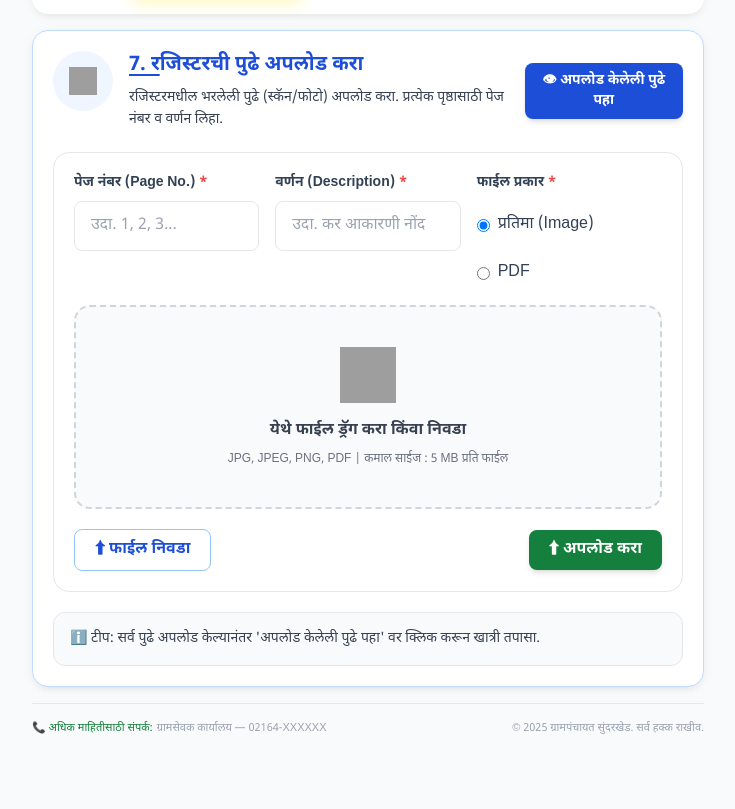
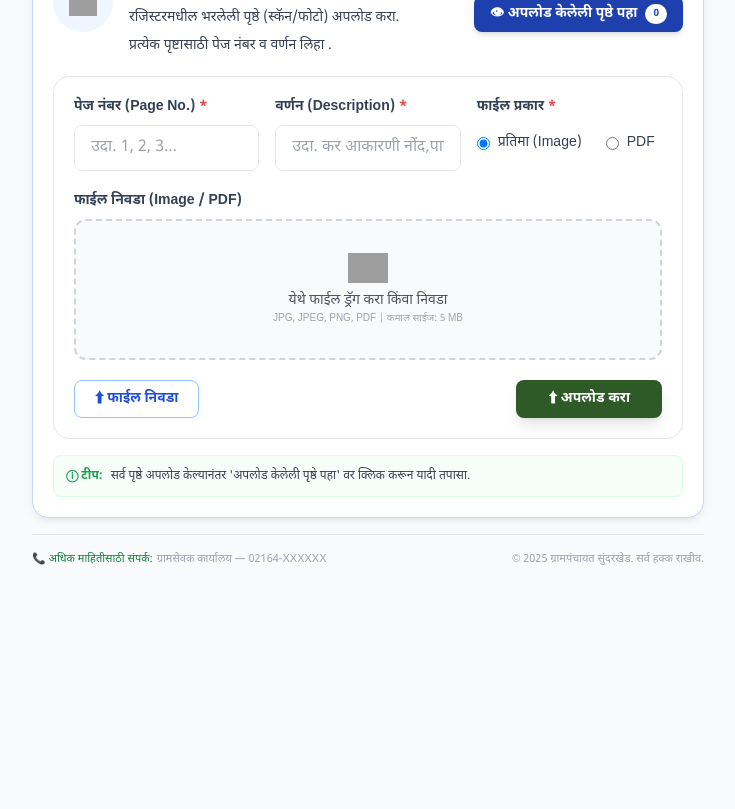
Before and after one commit to bankarnikita46-sketch/QR, a plain HTML site: page index.html in a window 1280 px wide. Shown: the part 1222-2031 px from the top of the page, without its empty margins (272-1007 px from the left). After the commit the page ends 1862 px from the top, so only its background shows below. Drawn offline with nearby package versions, Linux system fonts and the light colour scheme; grey boxes are pictures that could not be loaded.

Commit message:
Update index.html

```diff
--- a/index.html
+++ b/index.html
@@ -111,7 +111,7 @@
                 </div>
                 <div class="bg-orange-50 rounded-full p-1 self-center"><img src="https://img.icons8.com/ios-glyphs/30/c2410c/expand-arrow.png" class="w-4 h-4"/></div>
             </div>
-            <div class="grid grid-cols-1 sm:grid-cols-2 lg:grid-cols-4 gap-4 px-2">
+            <div class="flex items-stretch justify-between gap-2 px-2">
                 <div class="bg-orange-50/50 p-3 rounded-xl text-center flex-1 border border-orange-100 relative">
                     <span class="absolute top-2 left-1/2 -translate-x-1/2 bg-orange-600 text-white text-[10px] w-5 h-5 flex items-center justify-center rounded-full font-bold">1</span>
                     <p class="text-[10px] mt-6 font-medium text-orange-900 leading-tight">सर्वप्रथम शीर्षकाबाबतची माहिती (ग्रामपंचायत, वर्ष इ.) भरा.</p>
@@ -246,130 +246,203 @@
     </a>
 
 </div>
-
-<!-- ONLY SECTION 7 IS RESPONSIVE - rest remains same -->
-<div class="bg-white rounded-2xl p-5 card-shadow border border-blue-200 transition-all upload-section">
-
-    <!-- Header - responsive flex column on mobile -->
-    <div class="flex items-start justify-between mb-5 flex-col-mobile md:flex-row md:items-center">
-
+<!-- Section 7: Upload with Popup Modal -->
+<div class="bg-white rounded-2xl p-5 card-shadow border border-blue-200 transition-all mb-10">
+    <!-- Header -->
+    <div class="flex items-start justify-between mb-5 flex-col md:flex-row md:items-center">
         <div class="flex gap-4 items-start">
             <div class="bg-blue-50 p-4 rounded-full shrink-0">
-                <img src="https://img.icons8.com/ios-filled/50/2563eb/upload-to-cloud.png"
-                     class="w-7 h-7 icon-mobile"/>
+                <img src="https://img.icons8.com/ios-filled/50/2563eb/upload-to-cloud.png" class="w-7 h-7"/>
             </div>
+            <div>
+                <h3 class="text-blue-700 font-bold text-xl">
+                    <span class="underline underline-offset-4 decoration-blue-700">7. र</span>जिस्टरची पृष्ठे अपलोड करा
+                </h3>
+                <p class="text-sm text-gray-700 mt-2">रजिस्टरमधील भरलेली पृष्ठे (स्कॅन/फोटो) अपलोड करा.<p class="text-sm text-gray-700 mt-2"> प्रत्येक पृष्टासाठी पेज नंबर व वर्णन लिहा .</p></p>
+            </div>
+        </div>
+        <button onclick="openModal()" class="bg-[#1e40af] text-white px-4 py-2 rounded-lg text-sm font-bold flex items-center gap-2 shadow-md hover:bg-blue-800 transition-all">
+            👁 अपलोड केलेली पृष्ठे पहा <span id="fileCountBadge" class="bg-white text-blue-700 rounded-full px-2 text-[10px]">0</span>
+        </button>
+    </div>
 
+    <!-- Form Area -->
+    <div class="border rounded-2xl p-5 bg-white">
+        <div class="grid grid-cols-1 md:grid-cols-2 lg:grid-cols-3 gap-4 mb-5">
             <div>
-                <h3 class="text-blue-700 font-bold text-xl title-mobile">
-                    <span class="underline underline-offset-4 decoration-blue-700">7. र</span>जिस्टरची पुढे अपलोड करा
-                </h3>
-
-                <p class="text-sm text-gray-700 mt-2 leading-relaxed">
-                    रजिस्टरमधील भरलेली पुढे (स्कॅन/फोटो) अपलोड करा.
-                    प्रत्येक पृष्ठासाठी पेज नंबर व वर्णन लिहा.
-                </p>
+                <label class="block text-sm font-semibold mb-2">पेज नंबर (Page No.) <span class="text-red-500">*</span></label>
+                <input type="text" id="pageNo" placeholder="उदा. 1, 2, 3..." class="w-full border rounded-lg px-4 py-2.5 outline-none focus:ring-2 focus:ring-blue-200">
+            </div>
+            <div>
+                <label class="block text-sm font-semibold mb-2">वर्णन (Description) <span class="text-red-500">*</span></label>
+                <input type="text" id="description" placeholder="उदा. कर आकारणी नोंद,पावती नोंद इ." class="w-full border rounded-lg px-4 py-2.5 outline-none focus:ring-2 focus:ring-blue-200">
+            </div>
+            <div>
+                <label class="block text-sm font-semibold mb-2">फाईल प्रकार <span class="text-red-500">*</span></label>
+                <div class="flex gap-6 pt-2">
+                    <label class="flex items-center gap-2 text-sm"><input type="radio" name="ftype" value="प्रतिमा" checked> प्रतिमा (Image)</label>
+                    <label class="flex items-center gap-2 text-sm"><input type="radio" name="ftype" value="PDF"> PDF</label>
+                </div>
             </div>
         </div>
 
-        <!-- View Upload Button - responsive full width on small screens -->
-        <button class="bg-blue-700 text-white px-4 py-2 rounded-lg text-sm font-bold flex items-center gap-2 shadow-md button-wrap btn-full-mobile md:w-auto">
-            👁 अपलोड केलेली पुढे पहा
-        </button>
+        <p class="text-sm font-semibold mb-2">फाईल निवडा (Image / PDF)</p>
+        <div onclick="document.getElementById('fileInput').click()" class="border-2 border-dashed border-gray-300 rounded-xl p-8 text-center bg-gray-50 cursor-pointer hover:bg-gray-100 transition-all">
+            <img src="https://img.icons8.com/ios/50/9ca3af/upload-to-cloud.png" class="mx-auto mb-2 w-10"/>
+            <p id="fileStatus" class="text-sm font-medium text-gray-600">येथे फाईल ड्रॅग करा किंवा निवडा</p>
+            <p class="text-[10px] text-gray-400">JPG, JPEG, PNG, PDF | कमाल साईज: 5 MB</p>
+            <input type="file" id="fileInput" class="hidden" onchange="handleFileSelect()">
+        </div>
 
+        <div class="flex justify-between mt-5">
+            <button onclick="document.getElementById('fileInput').click()" class="border border-blue-300 text-blue-700 px-5 py-2 rounded-lg text-sm font-bold flex items-center gap-2">
+                ⬆ फाईल निवडा
+            </button>
+            <button onclick="saveData()" class="bg-[#2d5a27] text-white px-8 py-2 rounded-lg text-sm font-bold flex items-center gap-2 shadow-lg">
+                ⬆ अपलोड करा
+            </button>
+        </div>
     </div>
 
-    <!-- Form -->
-    <div class="border rounded-2xl p-5 inner-padding-mobile">
+    <!-- Info Note -->
+    <div class="mt-4 bg-green-50/50 border border-green-100 rounded-lg p-3 flex items-center gap-2 text-xs text-gray-700">
+        <span class="text-green-600 font-bold">ⓘ टीप:</span> सर्व पृष्ठे अपलोड केल्यानंतर 'अपलोड केलेली पृष्ठे पहा' वर क्लिक करून यादी तपासा.
+    </div>
+</div>
 
-        <!-- Top Inputs - responsive grid: mobile 1 column, md+ 3 columns -->
-        <div class="grid grid-cols-1 md:grid-cols-3 gap-4 mb-5 grid-mobile">
-
-            <!-- Page Number -->
-            <div>
-                <label class="block text-sm font-semibold mb-2">
-                    पेज नंबर (Page No.) <span class="text-red-500">*</span>
-                </label>
-
-                <input type="text"
-                       placeholder="उदा. 1, 2, 3..."
-                       class="w-full border rounded-lg px-4 py-3 outline-none focus:ring-2 focus:ring-blue-200">
-            </div>
-
-            <!-- Description -->
-            <div>
-                <label class="block text-sm font-semibold mb-2">
-                    वर्णन (Description) <span class="text-red-500">*</span>
-                </label>
-
-                <input type="text"
-                       placeholder="उदा. कर आकारणी नोंद"
-                       class="w-full border rounded-lg px-4 py-3 outline-none focus:ring-2 focus:ring-blue-200">
-            </div>
-
-            <!-- File Type -->
-            <div>
-                <label class="block text-sm font-semibold mb-2">
-                    फाईल प्रकार <span class="text-red-500">*</span>
-                </label>
-
-                <div class="flex gap-6 pt-3 flex-wrap">
-
-                    <label class="flex items-center gap-2">
-                        <input type="radio" name="filetype" checked>
-                        प्रतिमा (Image)
-                    </label>
-
-                    <label class="flex items-center gap-2">
-                        <input type="radio" name="filetype">
-                        PDF
-                    </label>
-
-                </div>
-            </div>
-
+<!-- Modal (Popup Window) -->
+<div id="uploadModal" class="fixed inset-0 bg-black/60 backdrop-blur-sm z-50 hidden flex items-center justify-center p-4">
+    <div class="bg-white w-full max-w-3xl rounded-3xl shadow-2xl overflow-hidden animate-in fade-in zoom-in duration-300">
+        <!-- Modal Header -->
+        <div class="flex justify-between items-center p-5 border-b">
+            <h3 class="text-lg font-bold flex items-center gap-2 text-[#1e40af]">
+                👁 अपलोड केलेली पृष्ठे <span id="modalCount" class="bg-blue-700 text-white rounded-full px-2.5 py-0.5 text-xs">0</span>
+            </h3>
+            <button onclick="closeModal()" class="text-gray-400 hover:text-gray-600 text-2xl font-bold">&times;</button>
         </div>
 
-        <!-- Upload Area - fully responsive -->
-        <div
-            class="border-2 border-dashed border-gray-300 rounded-2xl p-10 text-center mb-5 bg-gray-50">
-
-            <img src="https://img.icons8.com/ios/100/9ca3af/upload-to-cloud.png"
-                 class="w-14 h-14 mx-auto mb-4"/>
-
-            <p class="font-semibold text-gray-700 mb-2">
-                येथे फाईल ड्रॅग करा किंवा निवडा
-            </p>
-
-            <p class="text-xs text-gray-500">
-                JPG, JPEG, PNG, PDF | कमाल साईज : 5 MB प्रति फाईल
-            </p>
-
+        <!-- Modal Body (Table) -->
+        <div class="p-4 max-h-[60vh] overflow-y-auto">
+            <table class="w-full text-left border-collapse">
+                <thead>
+                    <tr class="bg-blue-50 text-blue-900 text-xs font-bold uppercase tracking-wider">
+                        <th class="p-3 border">अ.क्र.</th>
+                        <th class="p-3 border">पेज नंबर</th>
+                        <th class="p-3 border">वर्णन (Description)</th>
+                        <th class="p-3 border">प्रतिमा (Image)</th>
+                        <th class="p-3 border text-center">कृती</th>
+                    </tr>
+                </thead>
+                <tbody id="tableBody" class="text-sm">
+                    <!-- Rows will be added here via JS -->
+                </tbody>
+            </table>
+            <div id="emptyState" class="text-center py-10 text-gray-400 italic hidden">अद्याप कोणतीही पृष्ठे अपलोड केलेली नाहीत.</div>
         </div>
 
+        <!-- Modal Footer -->
+        <div class="p-4 border-t bg-gray-50 flex justify-center">
+            <button onclick="closeModal()" class="px-10 py-2 bg-white border border-gray-300 rounded-lg font-bold text-sm text-gray-700 hover:bg-gray-100">बंद करा</button>
+        </div>
+    </div>
+</div>
 
-        <!-- Bottom Buttons - responsive wrap / full width on mobile -->
-       <div class="flex flex-col sm:flex-row gap-3 sm:items-center sm:justify-between">
+<script>
+    let uploadedData = [];
 
-            <button
-                class="border border-blue-300 text-blue-700 px-5 py-2 rounded-lg font-semibold flex items-center gap-2 btn-full-mobile sm:w-auto justify-center">
-                ⬆ फाईल निवडा
-            </button>
+    function handleFileSelect() {
+        const input = document.getElementById('fileInput');
+        const status = document.getElementById('fileStatus');
+        if (input.files.length > 0) {
+            status.innerText = "निवडलेली फाईल: " + input.files[0].name;
+            status.classList.add('text-blue-700');
+        }
+    }
 
-            <button
-                class="bg-green-700 text-white px-5 py-2 rounded-lg font-semibold flex items-center gap-2 shadow-md btn-full-mobile sm:w-auto justify-center">
-                ⬆ अपलोड करा
-            </button>
+    function saveData() {
+        const page = document.getElementById('pageNo').value;
+        const desc = document.getElementById('description').value;
+        const fileInput = document.getElementById('fileInput');
 
-        </div>
+        if (!page || !desc || !fileInput.files[0]) {
+            alert("कृपया सर्व माहिती भरा आणि फाईल निवडा!");
+            return;
+        }
 
-    </div>
+        const file = fileInput.files[0];
+        const reader = new FileReader();
 
-    <!-- Footer Note - responsive text -->
-    <div class="mt-5 border rounded-xl p-4 text-sm text-gray-700 bg-gray-50 flex items-center gap-2 flex-wrap text-mobile-center">
-        ℹ️ टीप: सर्व पुढे अपलोड केल्यानंतर 'अपलोड केलेली पुढे पहा' वर क्लिक करून खात्री तपासा.
-    </div>
+        reader.onload = function(e) {
+            uploadedData.push({
+                page: page,
+                description: desc,
+                imgSrc: e.target.result,
+                fileName: file.name
+            });
 
-</div>
+            updateCounts();
+            resetForm();
+            alert("पृष्ठ यशस्वीरित्या अपलोड झाले!");
+        };
+        reader.readAsDataURL(file);
+    }
+
+    function updateCounts() {
+        const count = uploadedData.length;
+        document.getElementById('fileCountBadge').innerText = count;
+        document.getElementById('modalCount').innerText = count;
+    }
+
+    function resetForm() {
+        document.getElementById('pageNo').value = '';
+        document.getElementById('description').value = '';
+        document.getElementById('fileInput').value = '';
+        document.getElementById('fileStatus').innerText = "येथे फाईल ड्रॅग करा किंवा निवडा";
+        document.getElementById('fileStatus').classList.remove('text-blue-700');
+    }
+
+    function openModal() {
+        const modal = document.getElementById('uploadModal');
+        const body = document.getElementById('tableBody');
+        const empty = document.getElementById('emptyState');
+
+        modal.classList.remove('hidden');
+
+        if (uploadedData.length === 0) {
+            body.innerHTML = '';
+            empty.classList.remove('hidden');
+        } else {
+            empty.classList.add('hidden');
+            body.innerHTML = uploadedData.map((item, index) => `
+                <tr class="border-b hover:bg-gray-50 transition-colors">
+                    <td class="p-3 border text-center font-medium">${index + 1}</td>
+                    <td class="p-3 border text-center">${item.page}</td>
+                    <td class="p-3 border">${item.description}</td>
+                    <td class="p-3 border text-center">
+                        <img src="${item.imgSrc}" class="w-16 h-10 object-cover rounded shadow-sm mx-auto border cursor-pointer hover:scale-110 transition-transform" onclick="window.open('${item.imgSrc}')">
+                    </td>
+                    <td class="p-3 border text-center">
+                        <button onclick="deleteItem(${index})" class="text-red-500 hover:bg-red-50 p-2 rounded-full">
+                            <img src="https://img.icons8.com/material-rounded/24/ef4444/trash.png" class="w-5 h-5"/>
+                        </button>
+                    </td>
+                </tr>
+            `).join('');
+        }
+    }
+
+    function closeModal() {
+        document.getElementById('uploadModal').classList.add('hidden');
+    }
+
+    function deleteItem(index) {
+        if(confirm('हे पृष्ठ काढून टाकायचे आहे का?')) {
+            uploadedData.splice(index, 1);
+            updateCounts();
+            openModal(); // Refresh table
+        }
+    }
+</script>
 
         <footer class="pt-4 pb-8 border-t border-gray-200 mt-6 flex flex-col md:flex-row justify-between items-center text-[11px] text-gray-400 gap-2">
             <div class="flex items-center gap-1 font-medium">
```
